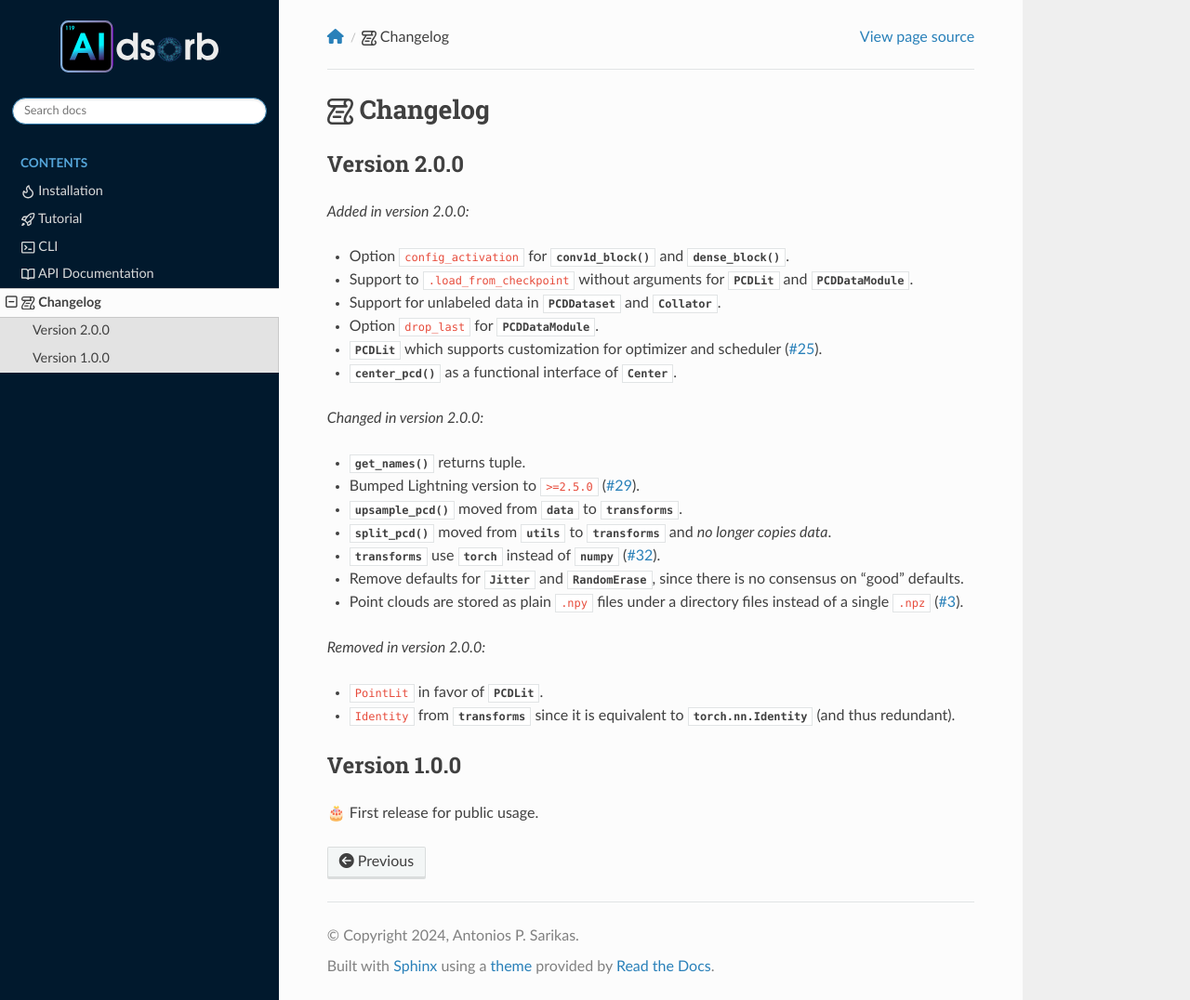
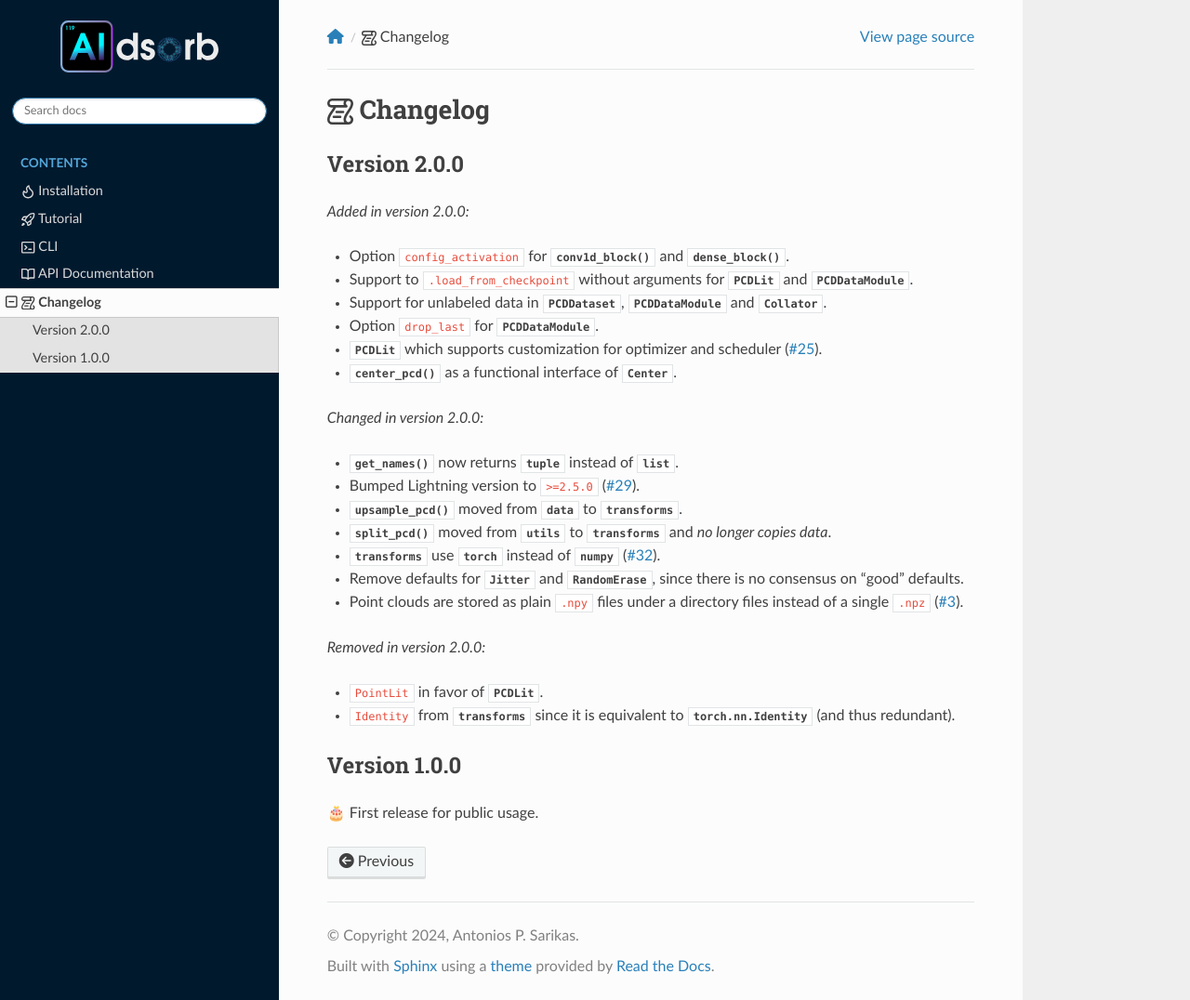
Before and after one commit to adosar/aidsorb, a Sphinx documentation site: the page built from docs/source/changelog.rst, in a window 1280 px wide and 1076 px high. Shown: the whole window at 93% size. Built offline with Sphinx 7.4.7 and the Read the Docs theme 3.1.0, drawn with Linux system fonts in a browser that asks for light colours; nearby versions of some CDN libraries; pages that are not in the unit, such as notebooks, are missing from menus; the version number could not be read and is left out.

Commit message:
docs: update changelog

```diff
--- a/docs/source/changelog.rst
+++ b/docs/source/changelog.rst
@@ -10,8 +10,8 @@ Version 2.0.0
       :func:`~.dense_block`.
     * Support to ``.load_from_checkpoint`` without arguments for
       :class:`~.PCDLit` and :class:`~.PCDDataModule`.
-    * Support for unlabeled data in :class:`~.PCDDataset` and
-      :class:`~.Collator`.
+    * Support for unlabeled data in :class:`~.PCDDataset`,
+      :class:`~.PCDDataModule` and :class:`~.Collator`.
     * Option ``drop_last`` for :class:`~.PCDDataModule`.
     * :class:`~.PCDLit` which supports customization for optimizer and
       scheduler (:issue:`25`).
@@ -19,7 +19,7 @@ Version 2.0.0
 
 .. versionchanged:: 2.0.0
 
-    * :func:`~.get_names` returns tuple.
+    * :func:`~.get_names` now returns :class:`tuple` instead of :class:`list`.
     * Bumped Lightning version to ``>=2.5.0`` (:issue:`29`).
     * :func:`~.upsample_pcd` moved from :mod:`~aidsorb.data` to :mod:`~aidsorb.transforms`.
     * :func:`~.split_pcd` moved from :mod:`~aidsorb.utils` to
```
